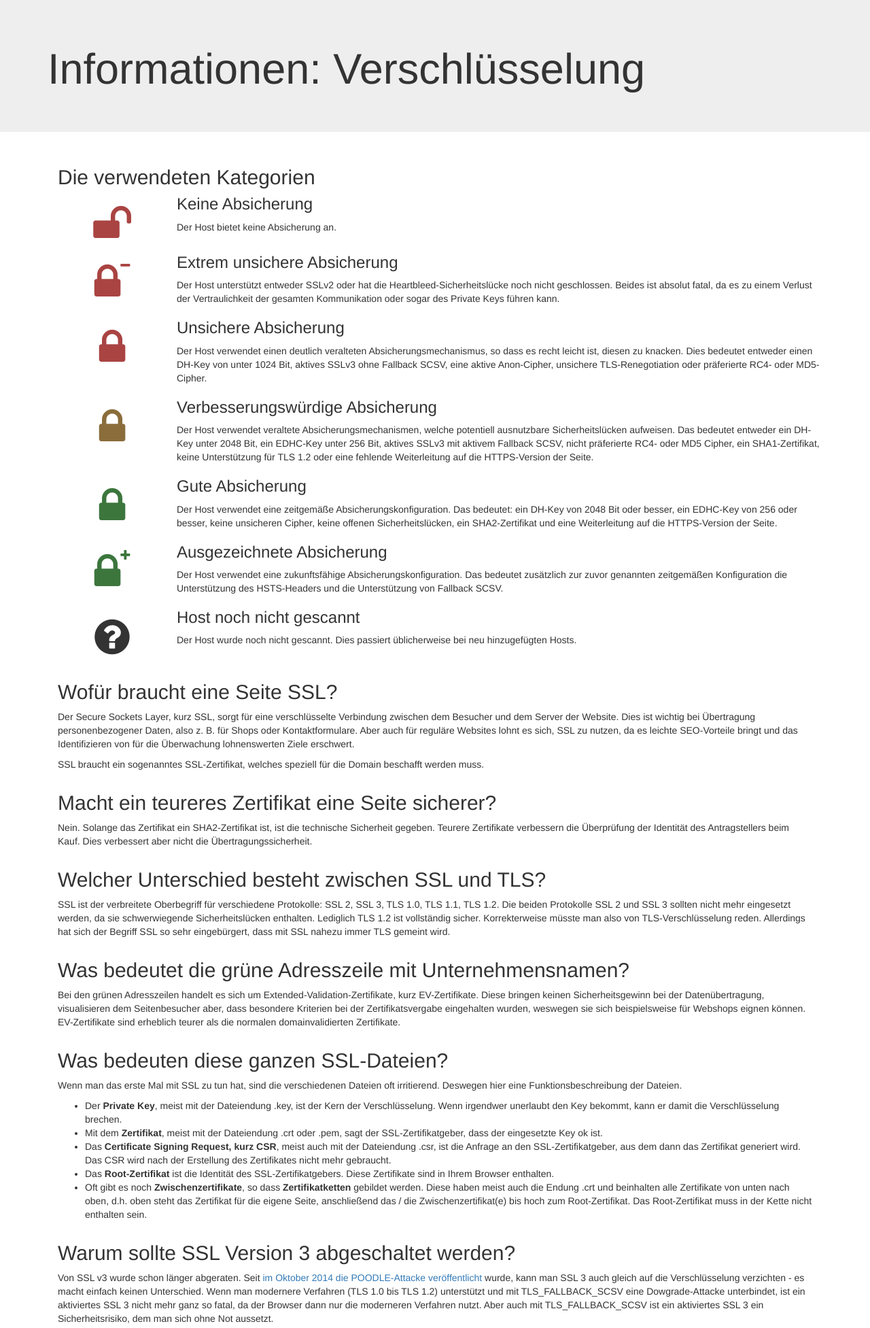
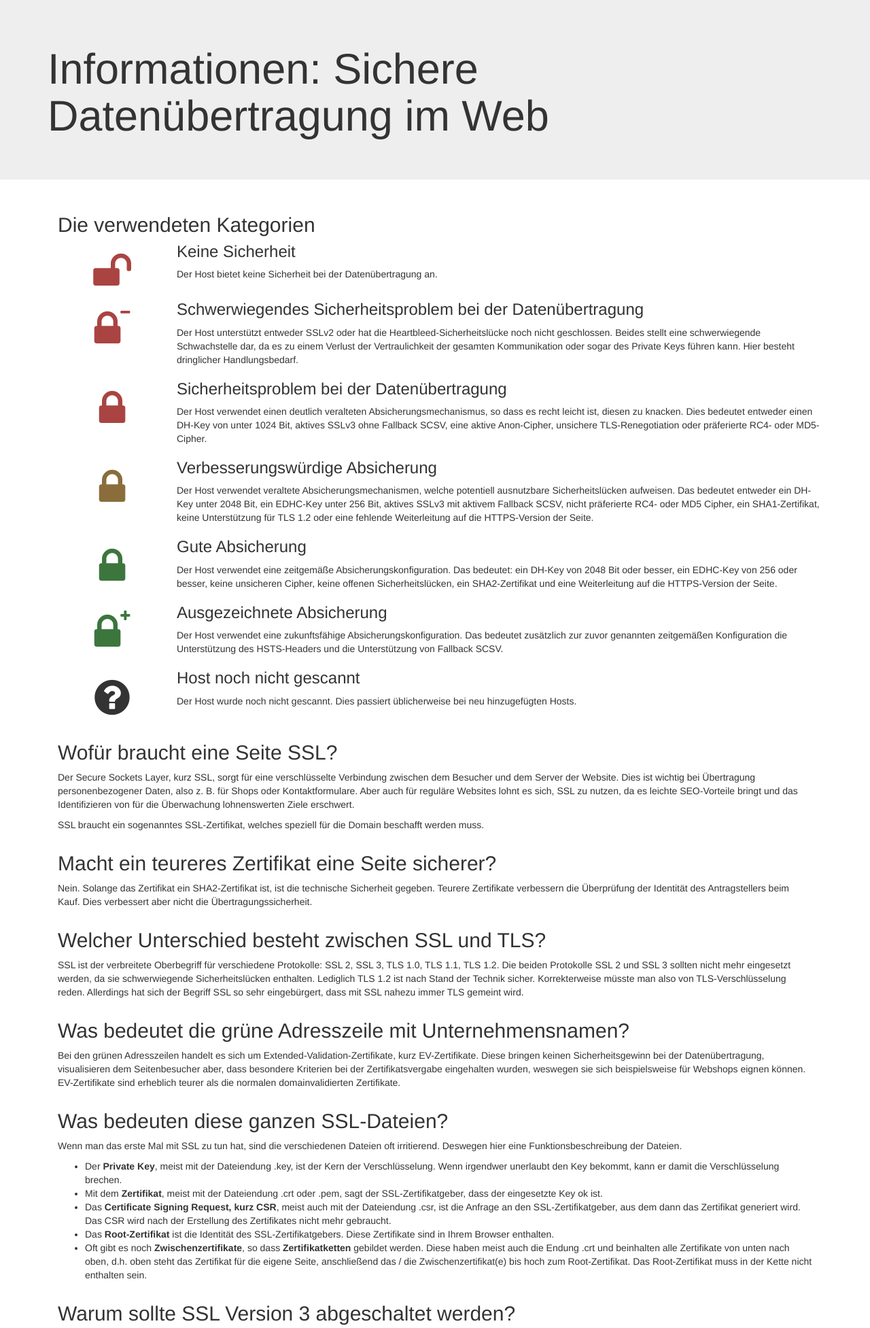
Before and after one commit to okfde/behoerden-online-dienste.de, a Flask app: page /info/encryption in a window 1280 px wide. Shown: the part 51-2004 px from the top of the page at 68% size. Run offline with Flask 2, Linux system fonts and the light colour scheme; parts of the project's set-up code (start-up, migrations or seed data) failed here and were passed over; some libraries are stand-ins or nearby versions.

Commit message:
Abschluss Textedits

```diff
--- a/webapp/templates/info_encryption.html
+++ b/webapp/templates/info_encryption.html
@@ -3,7 +3,7 @@
 {% block content %}
 <div class="jumbotron">
   <div class="container">
-    <h1>Informationen: Verschlüsselung</h1>
+    <h1>Informationen: Sichere Datenübertragung im Web</h1>
   </div>
 </div>
 <div class="container">
@@ -17,8 +17,8 @@
       <i class="fa fa-unlock"></i>
     </div>
     <div>
-      <h3>Keine Absicherung</h3>
-      <p>Der Host bietet keine Absicherung an.</p>
+      <h3>Keine Sicherheit</h3>
+      <p>Der Host bietet keine Sicherheit bei der Datenübertragung an.</p>
     </div>
   </div>
   <div class="row-fluid">
@@ -26,8 +26,8 @@
       <i class="fa fa-lock"></i><i class="fa fa-minus"></i>
     </div>
     <div>
-      <h3>Extrem unsichere Absicherung</h3>
-      <p>Der Host unterstützt entweder SSLv2 oder hat die Heartbleed-Sicherheitslücke noch nicht geschlossen. Beides ist absolut fatal, da es zu einem Verlust der Vertraulichkeit der gesamten Kommunikation oder sogar des Private Keys führen kann.</p>
+      <h3>Schwerwiegendes Sicherheitsproblem bei der Datenübertragung</h3>
+      <p>Der Host unterstützt entweder SSLv2 oder hat die Heartbleed-Sicherheitslücke noch nicht geschlossen. Beides stellt eine schwerwiegende Schwachstelle dar, da es zu einem Verlust der Vertraulichkeit der gesamten Kommunikation oder sogar des Private Keys führen kann. Hier besteht dringlicher Handlungsbedarf.</p>
     </div>
   </div>
   <div class="row-fluid">
@@ -35,7 +35,7 @@
       <i class="fa fa-lock"></i>
     </div>
     <div>
-      <h3>Unsichere Absicherung</h3>
+      <h3>Sicherheitsproblem bei der Datenübertragung</h3>
       <p>Der Host verwendet einen deutlich veralteten Absicherungsmechanismus, so dass es recht leicht ist, diesen zu knacken. Dies bedeutet entweder einen DH-Key von unter 1024 Bit, aktives SSLv3 ohne Fallback SCSV, eine aktive Anon-Cipher, unsichere TLS-Renegotiation oder präferierte RC4- oder MD5-Cipher.</p>
     </div>
   </div>
@@ -91,7 +91,7 @@
   <div class="row-fluid">
     <div class="col-md-12">
       <h2 id="ssl-vs-tls">Welcher Unterschied besteht zwischen SSL und TLS?</h2>
-      <p>SSL ist der verbreitete Oberbegriff für verschiedene Protokolle: SSL 2, SSL 3, TLS 1.0, TLS 1.1, TLS 1.2. Die beiden Protokolle SSL 2 und SSL 3 sollten nicht mehr eingesetzt werden, da sie schwerwiegende Sicherheitslücken enthalten. Lediglich TLS 1.2 ist vollständig sicher. Korrekterweise müsste man also von TLS-Verschlüsselung reden. Allerdings hat sich der Begriff SSL so sehr eingebürgert, dass mit SSL nahezu immer TLS gemeint wird.</p>
+      <p>SSL ist der verbreitete Oberbegriff für verschiedene Protokolle: SSL 2, SSL 3, TLS 1.0, TLS 1.1, TLS 1.2. Die beiden Protokolle SSL 2 und SSL 3 sollten nicht mehr eingesetzt werden, da sie schwerwiegende Sicherheitslücken enthalten. Lediglich TLS 1.2 ist nach Stand der Technik sicher. Korrekterweise müsste man also von TLS-Verschlüsselung reden. Allerdings hat sich der Begriff SSL so sehr eingebürgert, dass mit SSL nahezu immer TLS gemeint wird.</p>
     </div>
   </div>
   <div class="row-fluid">
@@ -116,13 +116,13 @@
   <div class="row-fluid">
     <div class="col-md-12">
       <h2 id="ssl3">Warum sollte SSL Version 3 abgeschaltet werden?</h2>
-      <p>Von SSL v3 wurde schon länger abgeraten. Seit <a href="http://www.heise.de/security/meldung/Poodle-Experten-warnen-vor-Angriff-auf-Internet-Verschluesselung-2424122.html">im Oktober 2014 die POODLE-Attacke veröffentlicht</a> wurde, kann man SSL 3 auch gleich auf die Verschlüsselung verzichten - es macht einfach keinen Unterschied. Wenn man modernere Verfahren (TLS 1.0 bis TLS 1.2) unterstützt und mit TLS_FALLBACK_SCSV eine Dowgrade-Attacke unterbindet, ist ein aktiviertes SSL 3 nicht mehr ganz so fatal, da der Browser dann nur die moderneren Verfahren nutzt. Aber auch mit TLS_FALLBACK_SCSV ist ein aktiviertes SSL 3 ein Sicherheitsrisiko, dem man sich ohne Not aussetzt.</p>
+      <p>Von SSL v3 wurde schon länger abgeraten. Seit <a href="http://www.heise.de/security/meldung/Poodle-Experten-warnen-vor-Angriff-auf-Internet-Verschluesselung-2424122.html">im Oktober 2014 die POODLE-Attacke veröffentlicht</a> wurde, kann man SSL 3 auch gleich auf die Verschlüsselung verzichten - es macht einfach keinen Unterschied. Wenn man modernere Verfahren (TLS 1.0 bis TLS 1.2) unterstützt und mit TLS_FALLBACK_SCSV eine Dowgrade-Attacke unterbindet, ist ein aktiviertes SSL 3 weniger problematisch, da der Browser dann nur die moderneren Verfahren nutzt. Aber auch mit TLS_FALLBACK_SCSV ist ein aktiviertes SSL 3 ein Sicherheitsrisiko, dem man sich ohne Not aussetzt.</p>
     </div>
   </div>
   <div class="row-fluid">
     <div class="col-md-12">
       <h2 id="sha1">Warum sollte ein SHA2- (und kein SHA1-) Zertifikat genutzt werden?</h2>
-      <p>SHA1 steht schon länger im Verdacht, nicht sicher zu sein. Schrittweise <a href="http://www.heise.de/security/meldung/Todesstoss-fuer-SHA-1-steht-bevor-2849484.html">werden praktikable Angriffe darauf entwickelt</a>. Dies hat die Browserhersteller dazu bewogen, bei einem SHA1-Zertifikat je nach Ablaufdatum des Zertifikates ein gelbes oder sogar ein rotes Schloss mehr in der Browserzeile anzuzeigen. SHA1-Zertifikate müssen nicht nur beim Seiten-Zertifikat verhindert werden, sondern auch bei allen Zwischenzertifikaten.</p>
+      <p>SHA1 steht schon länger im Verdacht, nicht sicher zu sein. Schrittweise <a href="http://www.heise.de/security/meldung/Todesstoss-fuer-SHA-1-steht-bevor-2849484.html">werden praktikable Angriffe darauf entwickelt</a>. Dies hat die Browserhersteller dazu bewogen, bei einem SHA1-Zertifikat je nach Ablaufdatum des Zertifikates ein gelbes oder sogar ein rotes Schloss in der Browserzeile anzuzeigen. SHA1-Zertifikate müssen nicht nur beim Seiten-Zertifikat verhindert werden, sondern auch bei allen Zwischenzertifikaten.</p>
     </div>
   </div>
   <div class="row-fluid">
```
